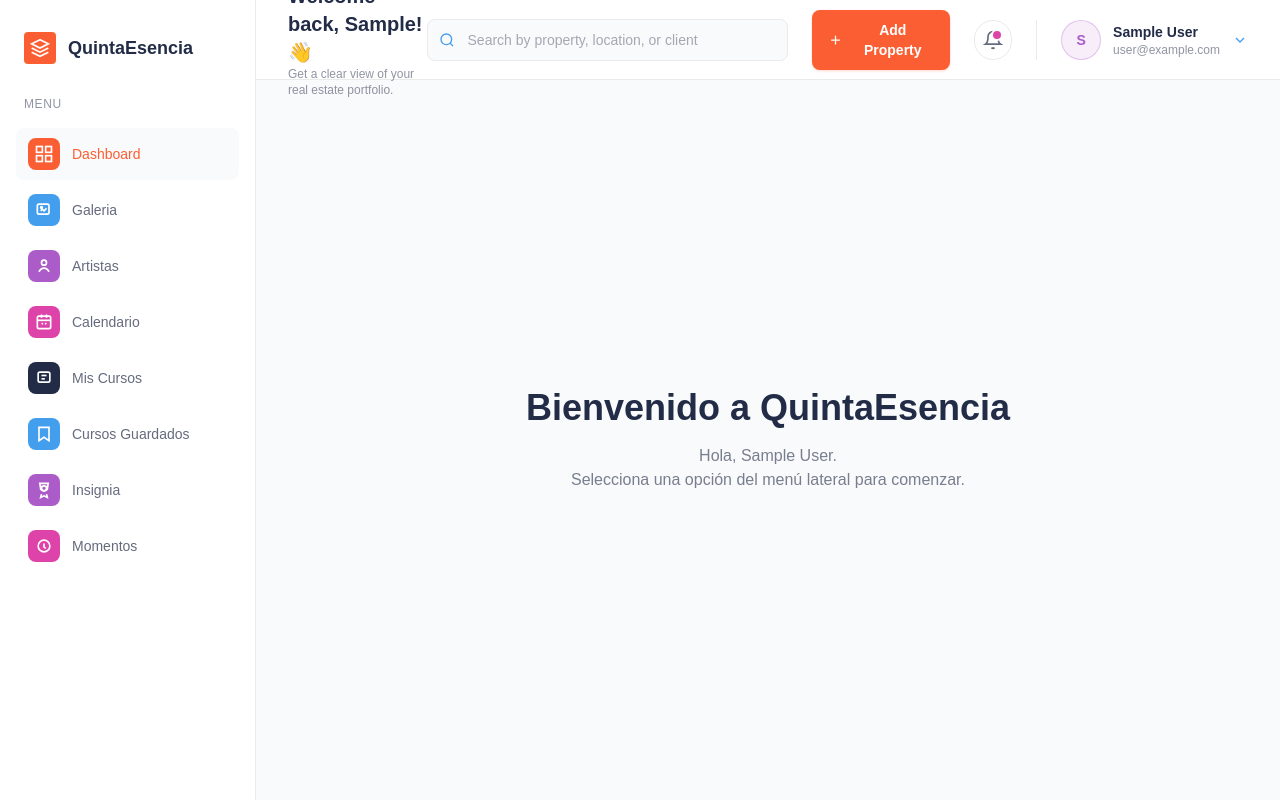
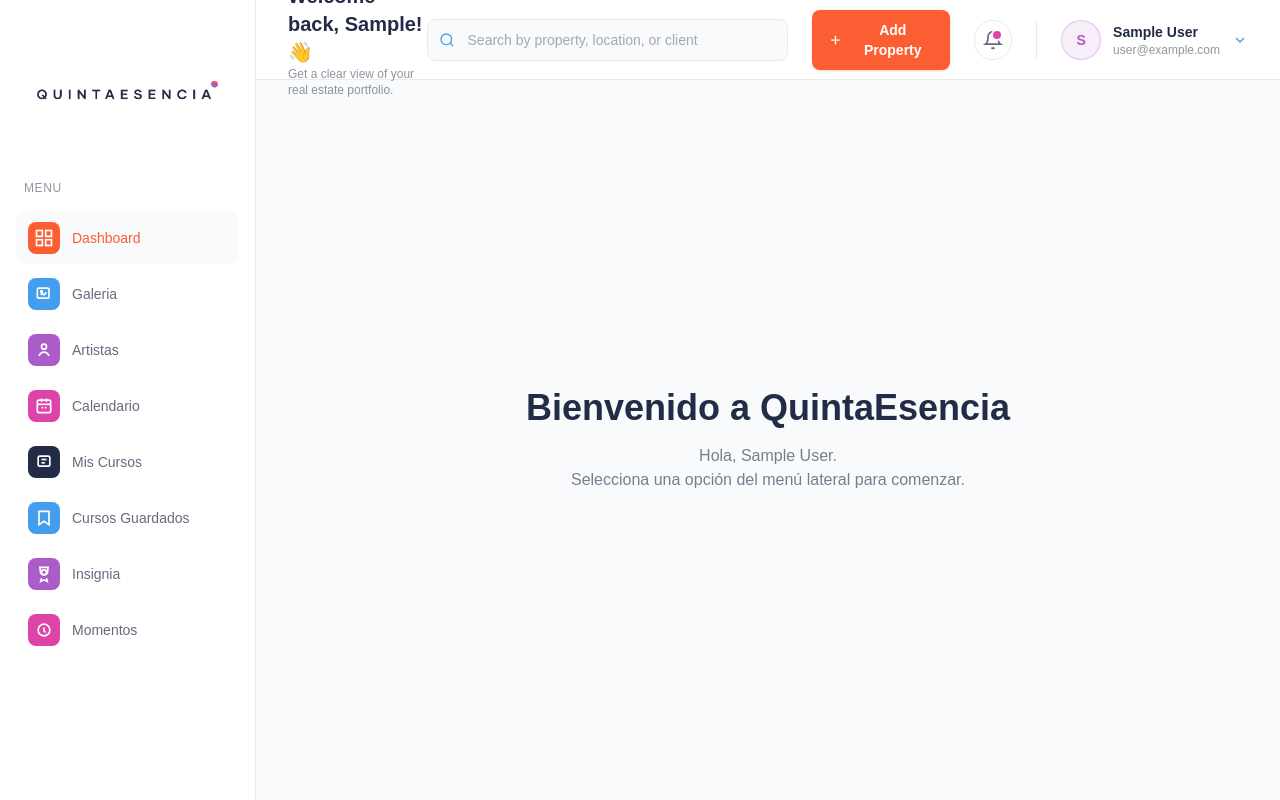
Before and after one commit to paginawebquintaesencia-sketch/quintaese, a Next.js app: page /bienvenidos in a window 1280 px wide. Built offline with nearby package versions, Linux system fonts and the light colour scheme; no server answers; sample sign-in values are in the browser's storage.

Commit message:
Replace brand text with logo image in LateralBar

```diff
--- a/app/components/lateral.tsx
+++ b/app/components/lateral.tsx
@@ -1,6 +1,7 @@
 "use client";
 
 import Link from "next/link";
+import Image from "next/image";
 import { usePathname } from "next/navigation";
 
 type NavItem = {
@@ -133,19 +134,15 @@ export function LateralBar() {
   return (
     <aside className="flex min-h-screen w-64 flex-col bg-white border-r border-[#EAEAEA] text-[#222C47]">
       {/* Brand */}
-      <div className="flex items-center gap-3 px-6 py-8">
-        <div className="flex h-8 w-8 items-center justify-center rounded bg-[#FC5E33] text-white">
-          <svg
-            viewBox="0 0 24 24"
-            className="h-5 w-5"
-            fill="none"
-            stroke="currentColor"
-            strokeWidth="2"
-          >
-             <path d="M12 2L2 7l10 5 10-5-10-5zM2 17l10 5 10-5M2 12l10 5 10-5" />
-          </svg>
-        </div>
-        <span className="text-lg font-bold text-[#222C47]">QuintaEsencia</span>
+      <div className="flex items-center justify-center px-6 py-8">
+        <Image
+          src="/logo.png"
+          alt="QuintaEsencia"
+          width={150}
+          height={50}
+          className="h-auto w-auto object-contain"
+          priority
+        />
       </div>
 
       {/* Navigation */}
```
